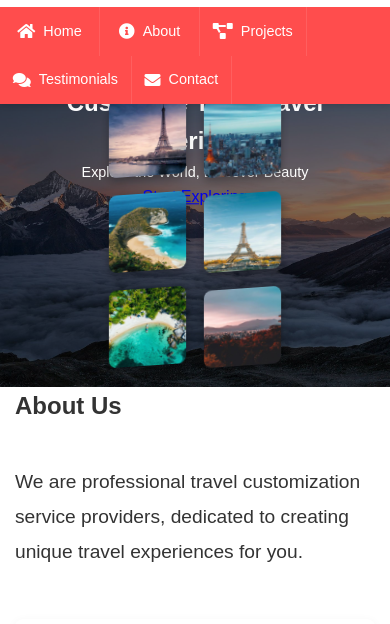
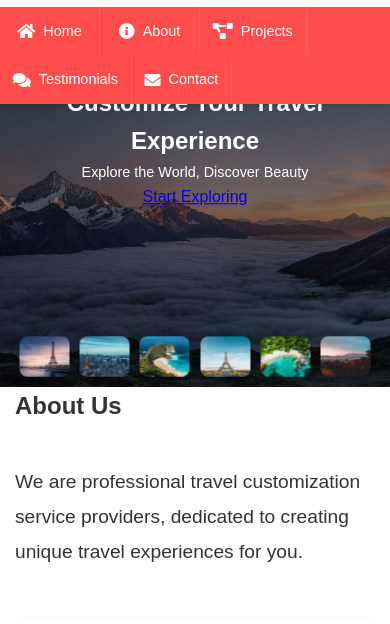
Before and after one commit to baqi2/testtourweb.github.io, a plain HTML site: page index.html in a window 390 px wide. Shown: the part 53-677 px from the top of the page. Drawn offline with Linux system fonts and the light colour scheme.

Commit message:
Update website content

```diff
--- a/style.css
+++ b/style.css
@@ -171,24 +171,23 @@ body {
 /* 新增的样式 */
 .banner-images {
     position: absolute;
-    bottom: 20px; /* 调整图片位置 */
+    bottom: 10px; /* 调整图片位置 */
     left: 50%;
     transform: translateX(-50%);
     display: flex;
-    gap: 15px; /* 图片间距 */
+    gap: 10px; /* 图片间距 */
     z-index: 2; /* 确保图片在蒙层上 */
-    flex-wrap: wrap; /* 允许换行 */
-    justify-content: center; /* 居中对齐 */
+    justify-content: space-between; /* 使图片左右铺满 */
+    width: 90%; /* 设置宽度以适应屏幕 */
 }
 
 .banner-image {
-    width: 150px; /* 图片宽度 */
-    height: 150px; /* 图片高度 */
+    flex: 1; /* 使每个图片占据相同的空间 */
     overflow: hidden; /* 防止图片溢出 */
     border-radius: 8px; /* 圆角效果 */
     box-shadow: 0 4px 10px rgba(0,0,0,0.3);
     perspective: 1000px; /* 3D 效果的透视 */
-    transform: rotateX(-15deg) rotateY(15deg); /* 初始状态下的3D效果 */
+    transform: translateZ(-20px) rotateX(10deg); /* 初始状态下的3D效果，前后方向 */
 }
 
 .banner-image img {
@@ -199,7 +198,7 @@ body {
 }
 
 .banner-image:hover img {
-    transform: translateZ(30px) rotateY(10deg); /* 鼠标悬停时的 3D 效果 */
+    transform: translateZ(30px) scale(1.1); /* 鼠标悬停时的 3D 效果，放大 */
 }
 
 /* 特色功能网格 */
@@ -608,8 +607,7 @@ footer {
     }
 
     .banner-image {
-        width: 100px; /* 在小屏幕上减小图片大小 */
-        height: 100px;
+        flex: 1; /* 在小屏幕上保持相同的空间分配 */
     }
 }
 
@@ -657,8 +655,7 @@ footer {
     }
 
     .banner-image {
-        width: 80px; /* 在更小屏幕上进一步减小图片大小 */
-        height: 80px;
+        flex: 1; /* 在更小屏幕上保持相同的空间分配 */
     }
 }
 
```
